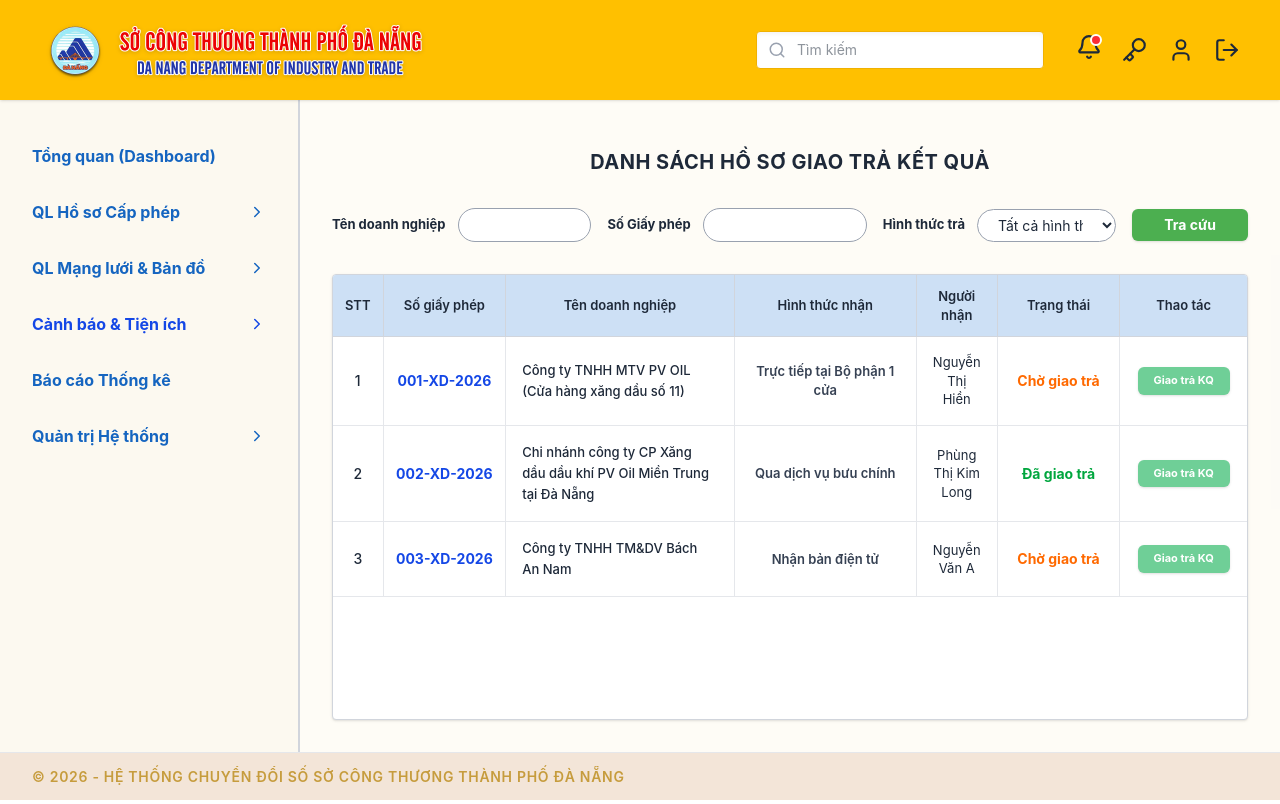
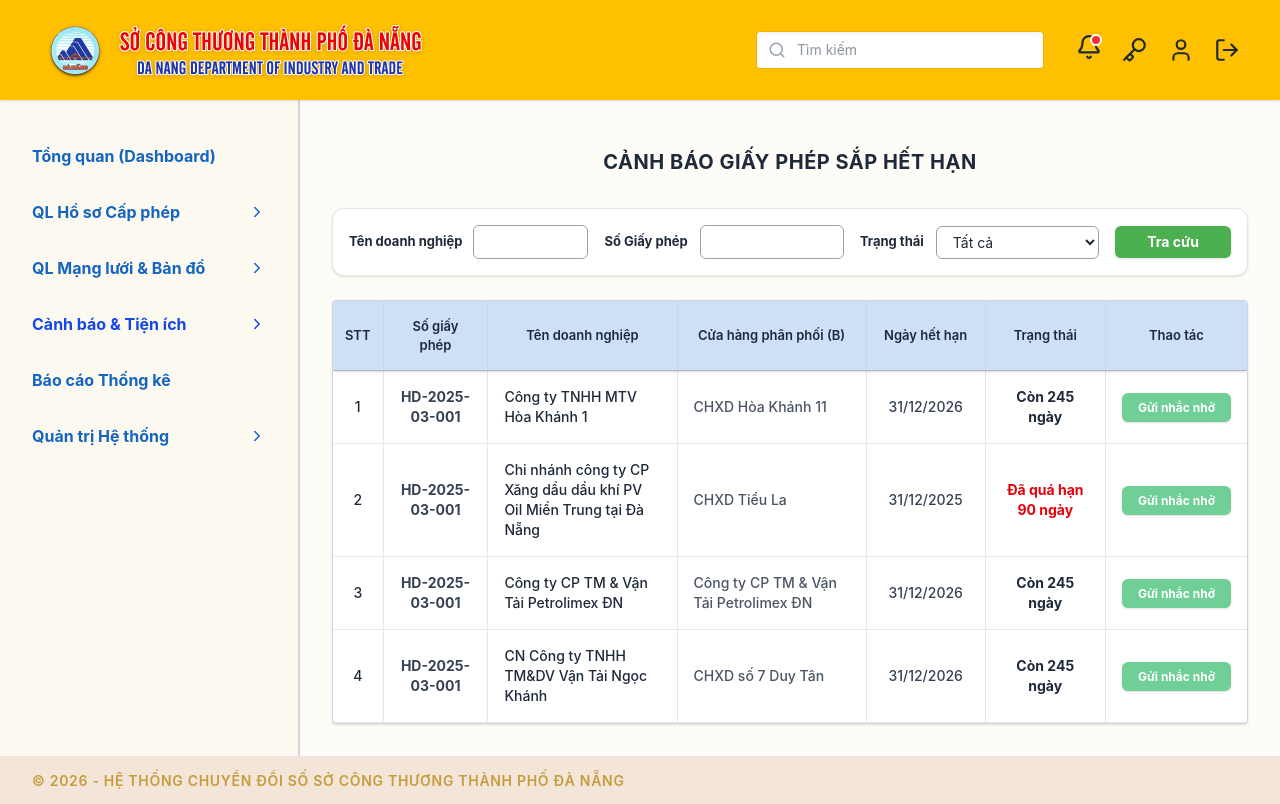
Before and after one commit to bannhien/DeAnTotNghiep_HeThongCapPhepXangDau, a React (Vite) app: page /canh-bao-het-han in a window 1280 px wide. Built offline with nearby package versions, Linux system fonts and the light colour scheme.

Commit message:
ghi chú của bạn

```diff
--- a/src/pages/CanhBao/CanhBaoHetHan.tsx
+++ b/src/pages/CanhBao/CanhBaoHetHan.tsx
@@ -1,85 +1,135 @@
-import { useNavigate } from 'react-router-dom';
+import React, { useState } from 'react';
+import { AlertTriangle, CheckCircle2, X, Send } from 'lucide-react';
 
-const DSGiaoTraKetQua = () => {
-  const navigate = useNavigate();
+// Dữ liệu giả lập (Mock Data) theo đúng hình ảnh thiết kế
+const mockData = [
+  {
+    id: 1,
+    soGiayPhep: 'HD-2025-03-001',
+    tenDN: 'Công ty TNHH MTV Hòa Khánh 1',
+    cuaHang: 'CHXD Hòa Khánh 11',
+    ngayHetHan: '31/12/2026',
+    trangThai: 'Còn 245 ngày',
+    isQuaHan: false
+  },
+  {
+    id: 2,
+    soGiayPhep: 'HD-2025-03-001',
+    tenDN: 'Chi nhánh công ty CP Xăng dầu dầu khí PV Oil Miền Trung tại Đà Nẵng',
+    cuaHang: 'CHXD Tiểu La',
+    ngayHetHan: '31/12/2025',
+    trangThai: 'Đã quá hạn 90 ngày',
+    isQuaHan: true
+  },
+  {
+    id: 3,
+    soGiayPhep: 'HD-2025-03-001',
+    tenDN: 'Công ty CP TM & Vận Tải Petrolimex ĐN',
+    cuaHang: 'Công ty CP TM & Vận Tải Petrolimex ĐN',
+    ngayHetHan: '31/12/2026',
+    trangThai: 'Còn 245 ngày',
+    isQuaHan: false
+  },
+  {
+    id: 4,
+    soGiayPhep: 'HD-2025-03-001',
+    tenDN: 'CN Công ty TNHH TM&DV Vận Tải Ngọc Khánh',
+    cuaHang: 'CHXD số 7 Duy Tân',
+    ngayHetHan: '31/12/2026',
+    trangThai: 'Còn 245 ngày',
+    isQuaHan: false
+  },
+];
 
-  // Dữ liệu giả lập
-  const mockData = [
-    { stt: 1, soGP: '001-XD-2026', tenDN: 'Công ty TNHH MTV PV OIL (Cửa hàng xăng dầu số 11)', hinhThuc: 'Trực tiếp tại Bộ phận 1 cửa', nguoiNhan: 'Nguyễn Thị Hiền', trangThai: 'Chờ giao trả' },
-    { stt: 2, soGP: '002-XD-2026', tenDN: 'Chi nhánh công ty CP Xăng dầu dầu khí PV Oil Miền Trung tại Đà Nẵng', hinhThuc: 'Qua dịch vụ bưu chính', nguoiNhan: 'Phùng Thị Kim Long', trangThai: 'Đã giao trả' },
-    { stt: 3, soGP: '003-XD-2026', tenDN: 'Công ty TNHH TM&DV Bách An Nam', hinhThuc: 'Nhận bản điện tử', nguoiNhan: 'Nguyễn Văn A', trangThai: 'Chờ giao trả' },
-  ];
+const CanhBaoHetHan = () => {
+  // Trạng thái quản lý Popup: 'none' | 'confirm' | 'success'
+  const [popupState, setPopupState] = useState<'none' | 'confirm' | 'success'>('none');
+  // Lưu trữ thông tin dòng đang được chọn để gửi nhắc nhở
+  const [selectedItem, setSelectedItem] = useState<any>(null);
+
+  // Mở popup xác nhận gửi
+  const handleOpenConfirm = (item: any) => {
+    setSelectedItem(item);
+    setPopupState('confirm');
+  };
+
+  // Xử lý Gửi (Chuyển từ Xác nhận -> Thành công)
+  const handleSendReminder = () => {
+    setPopupState('success');
+  };
+
+  // Đóng toàn bộ Popup
+  const handleClosePopup = () => {
+    setPopupState('none');
+    setSelectedItem(null);
+  };
 
   return (
     <div className="h-full flex flex-col pt-4">
       <h1 className="text-xl font-bold text-gray-800 uppercase text-center mb-8 tracking-wide">
-        DANH SÁCH HỒ SƠ GIAO TRẢ KẾT QUẢ
+        CẢNH BÁO GIẤY PHÉP SẮP HẾT HẠN
       </h1>
 
-      {/* ================= BỘ LỌC TÌM KIẾM ĐÃ CÓ BỘ LỌC HÌNH THỨC TRẢ ================= */}
-      <div className="mb-8 flex items-center justify-between gap-4 max-w-6xl mx-auto w-full">
-
-        {/* Tên doanh nghiệp */}
+      {/* ================= BỘ LỌC TÌM KIẾM ================= */}
+      <div className="mb-6 flex items-center justify-between gap-4 w-full bg-white p-4 rounded-xl border border-gray-200 shadow-sm">
         <div className="flex items-center gap-3 flex-1">
-          <label className="text-[13px] font-bold text-gray-800 flex-shrink-0 whitespace-nowrap">Tên doanh nghiệp</label>
-          <input type="text" className="w-full border border-gray-400 rounded-full px-4 py-1.5 focus:outline-none focus:border-blue-500 text-sm bg-white" />
+          <label className="text-[13px] font-bold text-gray-800 whitespace-nowrap w-28 text-right">Tên doanh nghiệp</label>
+          <input type="text" className="w-full border border-gray-400 rounded-md px-3 py-1.5 focus:outline-none focus:border-blue-500 text-sm" />
         </div>
 
-        {/* Số Giấy phép */}
         <div className="flex items-center gap-3 flex-1">
-          <label className="text-[13px] font-bold text-gray-800 flex-shrink-0 whitespace-nowrap">Số Giấy phép</label>
-          <input type="text" className="w-full border border-gray-400 rounded-full px-4 py-1.5 focus:outline-none focus:border-blue-500 text-sm bg-white" />
+          <label className="text-[13px] font-bold text-gray-800 whitespace-nowrap w-24 text-right">Số Giấy phép</label>
+          <input type="text" className="w-full border border-gray-400 rounded-md px-3 py-1.5 focus:outline-none focus:border-blue-500 text-sm" />
         </div>
 
-        {/* Bộ lọc Hình thức trả (Mới thêm) */}
-        <div className="flex items-center gap-3 flex-[0.9]">
-          <label className="text-[13px] font-bold text-gray-800 flex-shrink-0 whitespace-nowrap">Hình thức trả</label>
-          <select className="w-full border border-gray-400 rounded-full px-4 py-1.5 focus:outline-none focus:border-blue-500 text-sm bg-white cursor-pointer">
-            <option value="">Tất cả hình thức</option>
-            <option value="truc-tiep">Trực tiếp tại Bộ phận 1 cửa</option>
-            <option value="buu-dien">Qua dịch vụ bưu chính</option>
-            <option value="truc-tuyen">Nhận bản điện tử</option>
+        <div className="flex items-center gap-3 flex-1">
+          <label className="text-[13px] font-bold text-gray-800 whitespace-nowrap w-20 text-right">Trạng thái</label>
+          <select className="w-full border border-gray-400 rounded-md px-3 py-1.5 focus:outline-none focus:border-blue-500 text-sm bg-white cursor-pointer">
+            <option value="">Tất cả</option>
+            <option value="sap-het-han">Sắp hết hạn</option>
+            <option value="qua-han">Đã quá hạn</option>
           </select>
         </div>
 
-        {/* Nút Tra cứu */}
-        <button className="bg-[#4CAF50] hover:bg-green-600 text-white px-8 py-1.5 rounded-md transition-colors text-sm font-bold shadow-sm flex-shrink-0">
+        <button className="bg-[#4CAF50] hover:bg-green-600 text-white px-8 py-1.5 rounded-md transition-colors text-sm font-bold shadow-sm whitespace-nowrap">
           Tra cứu
         </button>
-
       </div>
 
       {/* ================= BẢNG DANH SÁCH ================= */}
-      <div className="overflow-x-auto bg-white border border-gray-300 rounded shadow-sm flex-1">
+      <div className="overflow-x-auto bg-white border border-gray-300 rounded shadow-sm flex-1 custom-scrollbar">
         <table className="w-full text-sm text-center">
-          <thead className="text-[13px] text-gray-800 bg-[#CDE0F5] border-b border-gray-300">
+          <thead className="text-[13px] text-gray-800 bg-[#CDE0F5] sticky top-0 z-10 shadow-sm border-b border-gray-300">
             <tr>
-              <th className="px-3 py-3 border-r border-gray-300 font-semibold w-12">STT</th>
-              <th className="px-3 py-3 border-r border-gray-300 font-semibold w-32">Số giấy phép</th>
-              <th className="px-4 py-3 border-r border-gray-300 font-semibold w-1/4">Tên doanh nghiệp</th>
-              <th className="px-4 py-3 border-r border-gray-300 font-semibold w-48">Hình thức nhận</th>
-              <th className="px-4 py-3 border-r border-gray-300 font-semibold">Người nhận</th>
-              <th className="px-3 py-3 border-r border-gray-300 font-semibold w-32">Trạng thái</th>
-              <th className="px-3 py-3 font-semibold w-32">Thao tác</th>
+              <th className="px-3 py-4 border-r border-gray-300 w-12 font-semibold">STT</th>
+              <th className="px-4 py-4 border-r border-gray-300 font-semibold w-32">Số giấy phép</th>
+              <th className="px-4 py-4 border-r border-gray-300 font-semibold w-64">Tên doanh nghiệp</th>
+              <th className="px-4 py-4 border-r border-gray-300 font-semibold w-64">Cửa hàng phân phối (B)</th>
+              <th className="px-4 py-4 border-r border-gray-300 font-semibold w-32">Ngày hết hạn</th>
+              <th className="px-4 py-4 border-r border-gray-300 font-semibold w-40">Trạng thái</th>
+              <th className="px-4 py-4 font-semibold w-32">Thao tác</th>
             </tr>
           </thead>
           <tbody>
             {mockData.map((row, index) => (
-              <tr key={index} className="border-b border-gray-200 hover:bg-gray-50 transition-colors">
-                <td className="px-3 py-4 border-r border-gray-200 font-medium">{row.stt}</td>
-                <td className="px-3 py-4 border-r border-gray-200 font-bold text-blue-700">{row.soGP}</td>
-                <td className="px-4 py-4 border-r border-gray-200 text-left font-medium text-[13px] leading-relaxed">{row.tenDN}</td>
-                <td className="px-4 py-4 border-r border-gray-200 font-semibold text-[13px] text-gray-700">{row.hinhThuc}</td>
-                <td className="px-4 py-4 border-r border-gray-200 text-[13px]">{row.nguoiNhan}</td>
-                <td className="px-3 py-4 border-r border-gray-200 font-bold">
-                  <span className={row.trangThai === 'Đã giao trả' ? 'text-green-600' : 'text-orange-500'}>{row.trangThai}</span>
+              <tr key={row.id} className="border-b border-gray-200 hover:bg-gray-50 transition-colors">
+                <td className="px-3 py-4 border-r border-gray-200 font-medium">{index + 1}</td>
+                <td className="px-4 py-4 border-r border-gray-200 font-bold text-gray-700">{row.soGiayPhep}</td>
+                <td className="px-4 py-4 border-r border-gray-200 font-medium text-gray-800 text-left">{row.tenDN}</td>
+                <td className="px-4 py-4 border-r border-gray-200 font-medium text-gray-600 text-left">{row.cuaHang}</td>
+                <td className="px-4 py-4 border-r border-gray-200 font-medium text-gray-700">{row.ngayHetHan}</td>
+                <td className="px-4 py-4 border-r border-gray-200 font-bold">
+                  {/* Đổi màu text dựa trên trạng thái */}
+                  <span className={row.isQuaHan ? "text-red-600" : "text-gray-800"}>
+                    {row.trangThai}
+                  </span>
                 </td>
-                <td className="px-3 py-4">
+                <td className="px-4 py-4">
                   <button
-                    onClick={() => navigate('/giao-tra/chi-tiet')}
-                    className="bg-[#6FCF97] hover:bg-[#5EBC84] text-white px-4 py-1.5 rounded-md text-[11px] font-bold shadow-sm whitespace-nowrap"
+                    onClick={() => handleOpenConfirm(row)}
+                    className="bg-[#6FCF97] hover:bg-[#5EBC84] text-white px-4 py-1.5 rounded-md text-[12px] font-bold shadow-sm whitespace-nowrap flex items-center gap-1.5 mx-auto"
                   >
-                    Giao trả KQ
+                    Gửi nhắc nhở
                   </button>
                 </td>
               </tr>
@@ -87,8 +137,62 @@ const DSGiaoTraKetQua = () => {
           </tbody>
         </table>
       </div>
+
+      {/* ================= POPUP 1: XÁC NHẬN GỬI THÔNG BÁO ================= */}
+      {popupState === 'confirm' && selectedItem && (
+        <div className="fixed inset-0 z-50 flex items-center justify-center bg-black/20 backdrop-blur-[1px]">
+          <div className="bg-white rounded-xl shadow-2xl p-6 w-[450px] border border-gray-200 animate-in fade-in zoom-in duration-200">
+            <div className="flex justify-between items-center mb-4">
+              <h3 className="font-bold text-lg text-gray-800 flex items-center gap-2">
+                <AlertTriangle className="text-[#F59E0B]" size={24} />
+                Xác nhận gửi nhắc nhở
+              </h3>
+              <button onClick={handleClosePopup} className="text-gray-400 hover:text-gray-600"><X size={20} /></button>
+            </div>
+
+            <p className="text-sm text-gray-600 mb-4 leading-relaxed">
+              Bạn có chắc chắn muốn gửi Email/SMS thông báo nhắc nhở gia hạn giấy phép đến:
+            </p>
+            <div className="bg-gray-50 p-3 rounded border border-gray-200 mb-6 text-[13px]">
+              <div className="mb-1"><span className="font-semibold w-24 inline-block">Doanh nghiệp:</span> {selectedItem.tenDN}</div>
+              <div className="mb-1"><span className="font-semibold w-24 inline-block">Số GP:</span> {selectedItem.soGiayPhep}</div>
+              <div><span className="font-semibold w-24 inline-block">Trạng thái:</span> <span className={selectedItem.isQuaHan ? "text-red-600 font-bold" : "text-orange-500 font-bold"}>{selectedItem.trangThai}</span></div>
+            </div>
+
+            <div className="flex justify-end gap-3">
+              <button onClick={handleClosePopup} className="px-6 py-2 rounded text-sm font-semibold text-gray-600 hover:bg-gray-100 border border-transparent">
+                Hủy bỏ
+              </button>
+              <button onClick={handleSendReminder} className="bg-[#F59E0B] hover:bg-yellow-500 text-white px-6 py-2 rounded font-bold text-sm shadow-sm flex items-center gap-2">
+                <Send size={16} />
+                Xác nhận gửi
+              </button>
+            </div>
+          </div>
+        </div>
+      )}
+
+      {/* ================= POPUP 2: THÀNH CÔNG ================= */}
+      {popupState === 'success' && (
+        <div className="fixed inset-0 z-[60] flex items-center justify-center bg-black/20 backdrop-blur-[1px]">
+          <div className="bg-white rounded-xl shadow-2xl p-8 w-[380px] flex flex-col items-center text-center border border-gray-200 animate-in fade-in zoom-in duration-200">
+            <CheckCircle2 size={65} className="text-[#4CAF50] mb-5" strokeWidth={1.5} />
+            <h3 className="font-bold text-xl mb-3 text-gray-800">Gửi nhắc nhở thành công!</h3>
+            <p className="text-sm text-gray-600 mb-8 px-2 leading-relaxed">
+              Hệ thống đã gửi thông báo qua Cổng DVC và SMS/Email đến đại diện doanh nghiệp.
+            </p>
+            <button
+              onClick={handleClosePopup}
+              className="bg-[#4CAF50] hover:bg-green-600 text-white px-10 py-2 rounded-md font-bold transition-colors shadow-sm w-full"
+            >
+              Đóng
+            </button>
+          </div>
+        </div>
+      )}
+
     </div>
   );
 };
 
-export default DSGiaoTraKetQua;
+export default CanhBaoHetHan;
```
